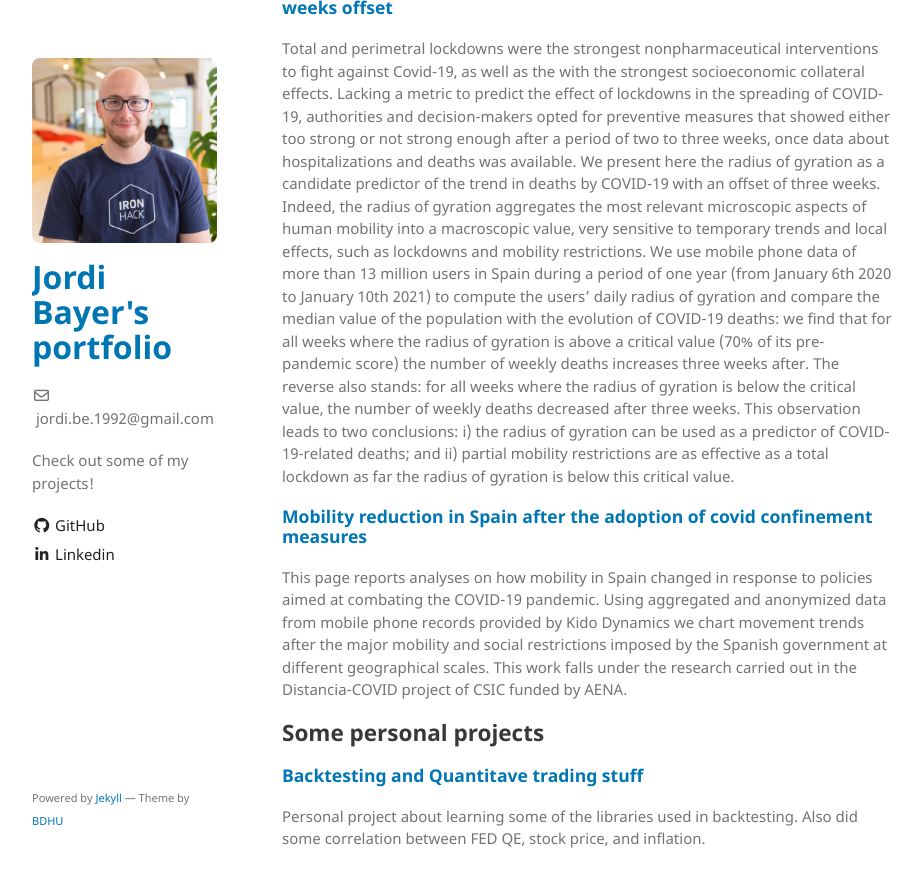
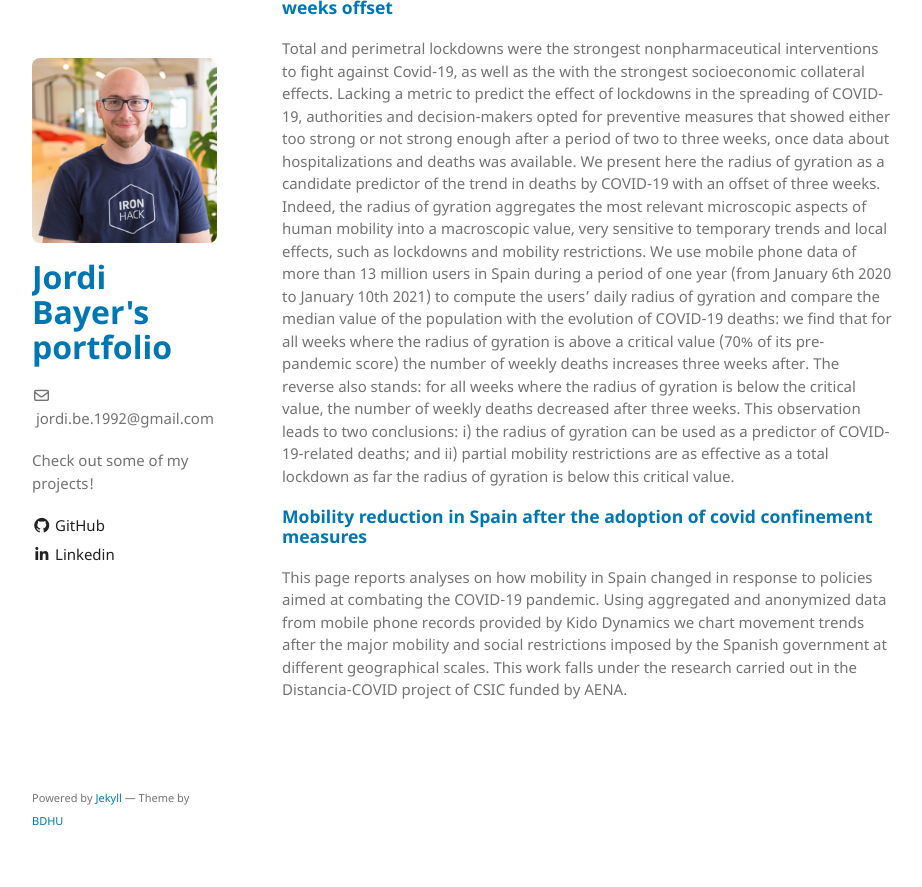
Before and after one commit to jordibayer/jordibayer.github.io, a Jekyll site: the page built from index.md, in a window 1280 px wide and 900 px high, scrolled down 749 px. Shown: the top 887 px of the window, without its empty margins (178-1100 px from the left). Built offline with Jekyll 4.4.1, drawn with Linux system fonts in a browser that asks for light colours; our own code applies the rules of GitHub Pages for plain Markdown files.

Commit message:
Update index.md

```diff
--- a/index.md
+++ b/index.md
@@ -23,9 +23,3 @@ Total and perimetral lockdowns were the strongest nonpharmaceutical intervention
 ### [Mobility reduction in Spain after the adoption of covid confinement measures](https://analytics.ifisc.uib-csic.es/en/covid-19-response/)
 
 This page reports analyses on how mobility in Spain changed in response to policies aimed at combating the COVID-19 pandemic. Using aggregated and anonymized data from mobile phone records provided by Kido Dynamics we chart movement trends after the major mobility and social restrictions imposed by the Spanish government at different geographical scales. This work falls under the research carried out in the Distancia-COVID project of CSIC funded by AENA.
-
-## Some personal projects
-
-### [Backtesting and Quantitave trading stuff](https://github.com/jordibayer/quant-stuff/blob/main/Backtest_strat3.ipynb)
-
-Personal project about learning some of the libraries used in backtesting. Also did some correlation between FED QE, stock price, and inflation.
```
